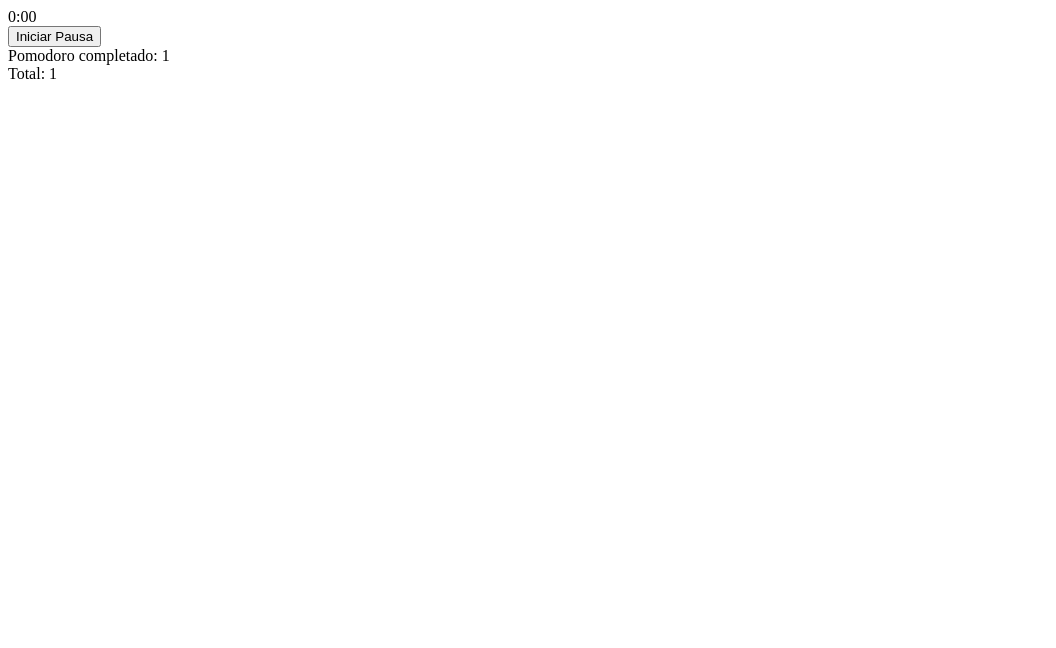
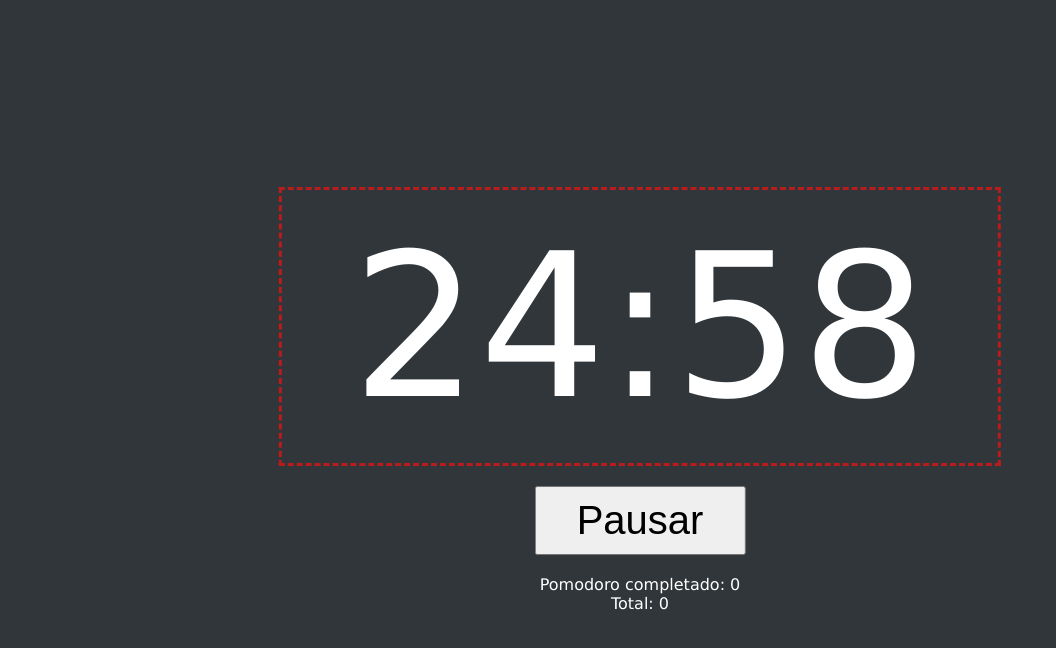
Before and after one commit to prezdev88/pomodoro-js, a plain HTML site: page index.html in a window 1280 px wide. Both pictures are taken after a click on the button "Iniciar". Shown: the whole page, without its empty margins (0-1056 px from the left). Drawn offline with Linux system fonts and the light colour scheme.

Commit message:
Delete js and css file Include js and css in html file Add css style

```diff
--- a/index.html
+++ b/index.html
@@ -3,13 +3,183 @@
     <head>
         <meta charset="UTF-8">
         <meta name="viewport" content="width=device-width, initial-scale=1.0">
-        <title>Document</title>
+        <title>Pomodoro</title>
     </head>
     <body>
-        <div id="clock">25:00</div>
-        <button id="startButton">Iniciar</button>
-        <div id="pomodoros">Pomodoro completado: 0</div>
-        <div id="totalPomodoros">Total: 0</div>
-        <script src="index.js"></script>
+        <div id="content" class="center">
+            <div id="clock" class="blueBorder">25:00</div>
+
+            <div id="buttonDiv">
+                <button id="startButton">Iniciar</button>
+            </div>
+
+            <div id="statistics">
+                <div id="pomodoros">Pomodoro completado: 0</div>
+                <div id="totalPomodoros">Total: 0</div>
+            </div>
+        </div>
+
+        <script>
+            let clock = document.querySelector("#clock");
+            let startButton = document.querySelector("#startButton");
+            let pomodoros = document.querySelector("#pomodoros");
+            let totalPomodoros = document.querySelector("#totalPomodoros");
+            let pause = false;
+            let pomodoroCount = 0;
+            let totalPomodorosCount = 0;
+            const PAUSE_MILLIS = 1000;
+
+            window.addEventListener("load", () => {
+                startButton.addEventListener("click", async () => {
+                    if(isStartButton()){
+                        printPomodoros();
+                        setText(startButton, "Pausar");
+
+                        await startPomodoroClock(25);
+
+                        pomodoroCount++;
+                        totalPomodorosCount++;
+                        printPomodoros();
+
+                        setText(startButton, "Iniciar Pausa");
+                    }else if(isPauseButton()){
+                        setBorderColor("blueBorder");
+                        setText(startButton, "Reanudar");
+                        pause = true;
+                    }else if(isResumeButton()){
+                        setBorderColor("redBorder");
+                        setText(startButton, "Pausar");
+                        pause = false;
+                    }else if(isStartPauseButton()){
+                        setText(startButton, "Pausar");
+
+                        if(pomodoroCount % 4 == 0){
+                            await startPomodoroClock(20);
+                            pomodoroCount = 0;
+                        }else{
+                            await startPomodoroClock(5);
+                        }
+
+                        setText(startButton, "Iniciar");
+                    }
+                });
+            });
+
+            function printPomodoros(){
+                pomodoros.innerHTML = "Pomodoro completado: " + pomodoroCount;
+                totalPomodoros.innerHTML = "Total: " + totalPomodorosCount;
+            }
+
+            async function startPomodoroClock(maxMinute){
+                setBorderColor("redBorder");
+                setClockText(maxMinute, 0);
+                await sleep(PAUSE_MILLIS);
+
+                maxMinute--;
+
+                for(let minute = maxMinute; minute >= 0 ; minute--){
+                    for(let second = 59; second >= 0; second--){
+                        setClockText(minute, second);
+                        await sleep(PAUSE_MILLIS);
+
+                        if(pause){
+                            second++;
+                        }
+                    }
+                }
+                setBorderColor("greenBorder");
+            }
+
+            function isStartPauseButton(){
+                return startButton.innerHTML == "Iniciar Pausa";
+            }
+
+            function isResumeButton(){
+                return startButton.innerHTML == "Reanudar";
+            }
+
+            function isPauseButton(){
+                return startButton.innerHTML == "Pausar";
+            }
+
+            function isStartButton(){
+                return startButton.innerHTML == "Iniciar";
+            }
+
+            function setEnable(component, enable){
+                if(enable){
+                    component.removeAttribute("disabled");
+                }else{
+                    component.setAttribute("disabled", "disabled");
+                }
+            }
+
+            function setText(component, text){
+                component.innerHTML = text;
+            }
+
+            function setClockText(minute, second){
+                clock.innerHTML = minute + ":" + (second < 9 ? "0"+second : second);
+            }
+
+            function sleep(microsecond) {
+                return new Promise(resolve => setTimeout(resolve, microsecond));
+            }
+
+            function setBorderColor(borderClass){
+                clock.setAttribute("class", borderClass);
+            }
+        </script>
+
+        <style>
+            body{
+                color: white;
+                background-color: #30363a;
+                font-family: Verdana, Geneva, Tahoma, sans-serif;
+            }
+
+            #clock{
+                font-size: 200px;
+                text-align: center;
+                border-style: dashed;
+                padding: 20px 70px 20px 70px;
+                margin-bottom: 20px;
+            }
+
+            #statistics{
+                text-align: center;
+            }
+
+            #buttonDiv{
+                text-align: center;
+                padding-bottom: 20px;
+            }
+
+            #startButton{
+                font-size: 40px;
+                padding: 10px 40px 10px 40px;
+            }
+
+            .center {
+                margin: 0;
+                position: absolute;
+                top: 50%;
+                left: 50%;
+                -ms-transform: translate(-50%, -50%);
+                transform: translate(-50%, -50%);
+            }
+
+            .greenBorder{
+                border-color: rgb(47, 116, 30);
+            }
+
+            .blueBorder{
+                border-color: rgb(16, 140, 189);
+            }
+
+            .redBorder{
+                border-color: rgb(185, 28, 28);
+            }
+        </style>
     </body>
 </html>
--- a/index.js
+++ /dev/null
@@ -1,100 +0,0 @@
-let clock = document.querySelector("#clock");
-let startButton = document.querySelector("#startButton");
-let pomodoros = document.querySelector("#pomodoros");
-let totalPomodoros = document.querySelector("#totalPomodoros");
-let pause = false;
-let pomodoroCount = 0;
-let totalPomodorosCount = 0;
-const PAUSE_MILLIS = 1;
-
-window.addEventListener("load", () => {
-    // setTimeout(() => {  console.log("World!"); }, 2000);
-
-    startButton.addEventListener("click", async () => {
-        if(isStartButton()){
-            printPomodoros();
-            setText(startButton, "Pausar");
-
-            await startPomodoroClock(25);
-
-            pomodoroCount++;
-            totalPomodorosCount++;
-            printPomodoros();
-
-            setText(startButton, "Iniciar Pausa");
-        }else if(isPauseButton()){
-            setText(startButton, "Reanudar");
-            pause = true;
-        }else if(isResumeButton()){
-            setText(startButton, "Pausar");
-            pause = false;
-        }else if(isStartPauseButton()){
-            setText(startButton, "Pausar");
-
-            if(pomodoroCount % 4 == 0){
-                await startPomodoroClock(20);
-                pomodoroCount = 0;
-            }else{
-                await startPomodoroClock(5);
-            }
-
-            setText(startButton, "Iniciar");
-        }
-    });
-});
-
-function printPomodoros(){
-    pomodoros.innerHTML = "Pomodoro completado: " + pomodoroCount;
-    totalPomodoros.innerHTML = "Total: " + totalPomodorosCount;
-}
-
-async function startPomodoroClock(maxMinute){
-    maxMinute--;
-
-    for(let minute = maxMinute; minute >= 0 ; minute--){
-        for(let second = 59; second >= 0; second--){
-            setClockText(minute, second);
-            await sleep(PAUSE_MILLIS);
-
-            if(pause){
-                second++;
-            }
-        }
-    }
-}
-
-function isStartPauseButton(){
-    return startButton.innerHTML == "Iniciar Pausa";
-}
-
-function isResumeButton(){
-    return startButton.innerHTML == "Reanudar";
-}
-
-function isPauseButton(){
-    return startButton.innerHTML == "Pausar";
-}
-
-function isStartButton(){
-    return startButton.innerHTML == "Iniciar";
-}
-
-function setEnable(component, enable){
-    if(enable){
-        component.removeAttribute("disabled");
-    }else{
-        component.setAttribute("disabled", "disabled");
-    }
-}
-
-function setText(component, text){
-    component.innerHTML = text;
-}
-
-function setClockText(minute, second){
-    clock.innerHTML = minute + ":" + (second < 9 ? "0"+second : second);
-}
-
-function sleep(microsecond) {
-    return new Promise(resolve => setTimeout(resolve, microsecond));
-}
```
Also changed, not shown: index.css (deleted).
